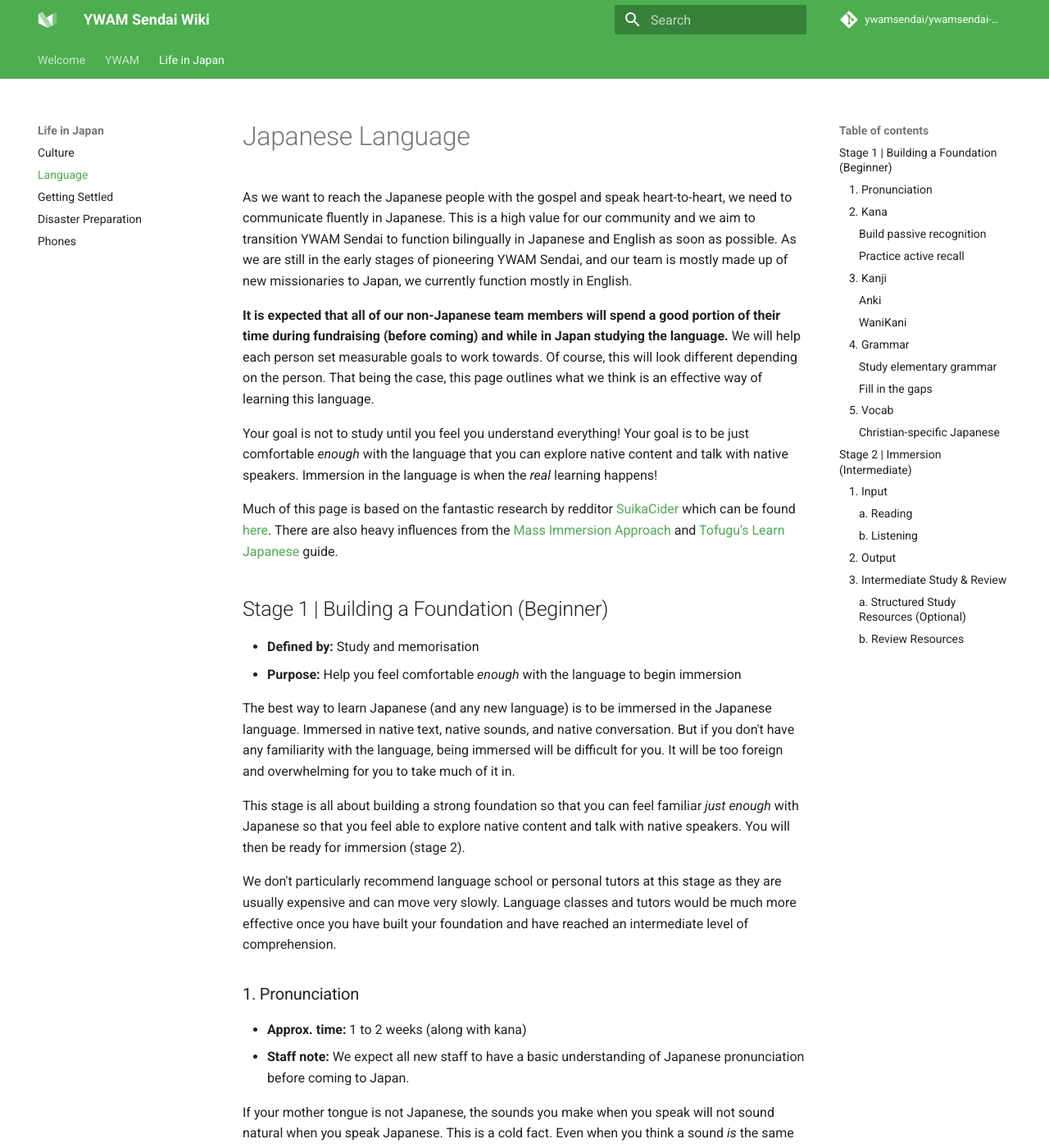
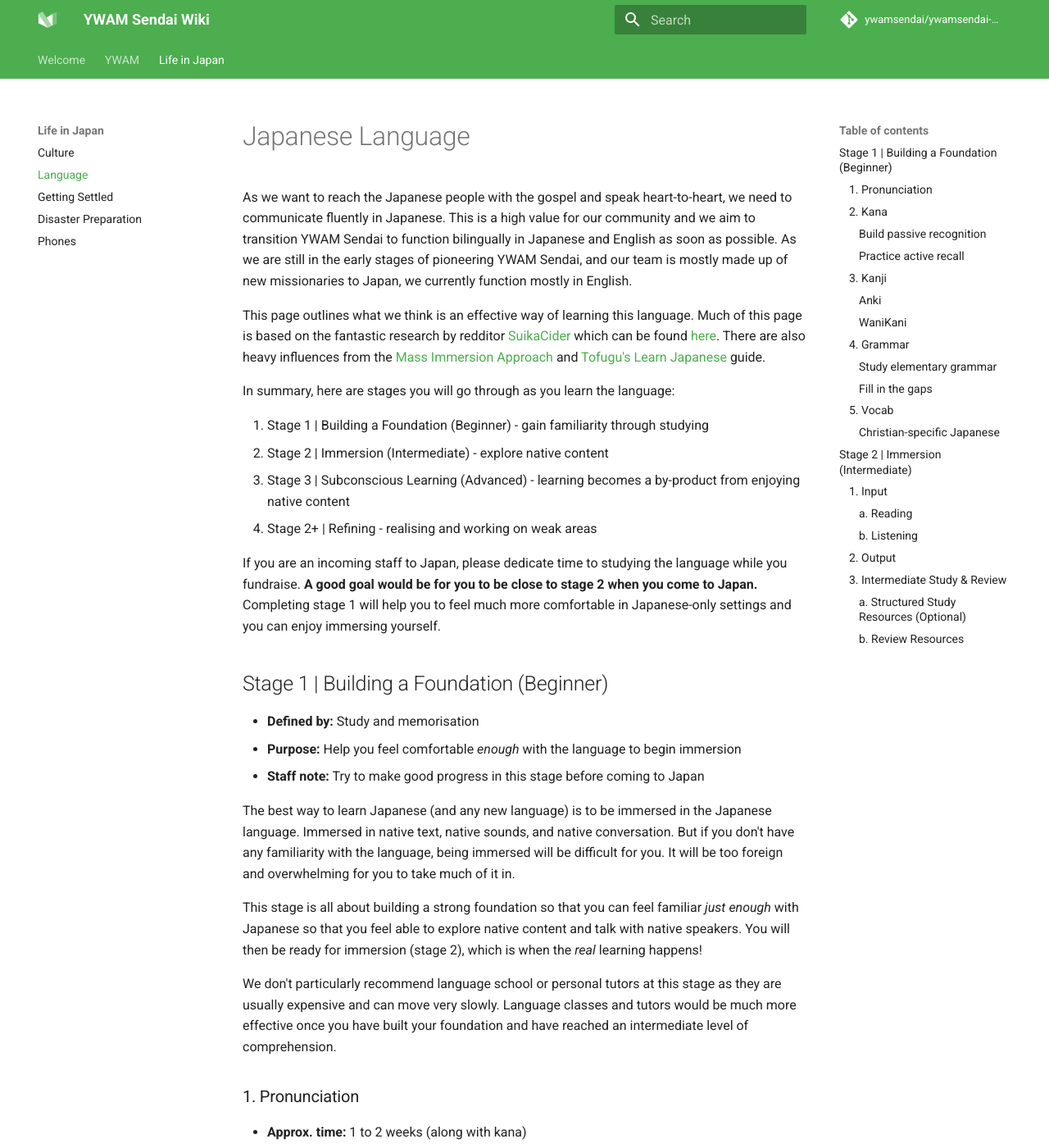
Before and after one commit to ywamsendai/ywamsendai-wiki, an MkDocs documentation site: the page built from docs/lifeinjapan/language.md, in a window 1280 px wide and 1400 px high. Shown: the whole window at 82% size. Built offline with MkDocs 1.6.1 and Material for MkDocs 9.7.7, drawn with Linux system fonts in a browser that asks for light colours; comment, search, counter and statistics services are not loaded; some of the changed text lies outside the part shown.

Commit message:
added a summary at the start

```diff
--- a/docs/lifeinjapan/language.md
+++ b/docs/lifeinjapan/language.md
@@ -2,27 +2,32 @@
 
 As we want to reach the Japanese people with the gospel and speak heart-to-heart, we need to communicate fluently in Japanese. This is a high value for our community and we aim to transition YWAM Sendai to function bilingually in Japanese and English as soon as possible. As we are still in the early stages of pioneering YWAM Sendai, and our team is mostly made up of new missionaries to Japan, we currently function mostly in English.
 
-**It is expected that all of our non-Japanese team members will spend a good portion of their time during fundraising (before coming) and while in Japan studying the language.** We will help each person set measurable goals to work towards. Of course, this will look different depending on the person. That being the case, this page outlines what we think is an effective way of learning this language.
+This page outlines what we think is an effective way of learning this language. Much of this page is based on the fantastic research by redditor [SuikaCider](https://www.reddit.com/user/SuikaCider/) which can be found [here](https://docs.google.com/document/d/10bRzVblKVOsQJjTc2PIi1Gbj_LrsJCkMkh0SutXCZdI/edit#). There are also heavy influences from the [Mass Immersion Approach](https://massimmersionapproach.com/) and [Tofugu's Learn Japanese](https://www.tofugu.com/learn-japanese/) guide.
 
-Your goal is not to study until you feel you understand everything! Your goal is to be just comfortable *enough* with the language that you can explore native content and talk with native speakers. Immersion in the language is when the *real* learning happens!
+In summary, here are stages you will go through as you learn the language:
 
-Much of this page is based on the fantastic research by redditor [SuikaCider](https://www.reddit.com/user/SuikaCider/) which can be found [here](https://docs.google.com/document/d/10bRzVblKVOsQJjTc2PIi1Gbj_LrsJCkMkh0SutXCZdI/edit#). There are also heavy influences from the [Mass Immersion Approach](https://massimmersionapproach.com/) and [Tofugu's Learn Japanese](https://www.tofugu.com/learn-japanese/) guide.
+1. Stage 1 | Building a Foundation (Beginner) - gain familiarity through studying
+2. Stage 2 | Immersion (Intermediate) - explore native content
+3. Stage 3 | Subconscious Learning (Advanced) - learning becomes a by-product from enjoying native content
+4. Stage 2+ | Refining - realising and working on weak areas
+
+If you are an incoming staff to Japan, please dedicate time to studying the language while you fundraise. **A good goal would be for you to be close to stage 2 when you come to Japan.** Completing stage 1 will help you to feel much more comfortable in Japanese-only settings and you can enjoy immersing yourself.
 
 ## Stage 1 | Building a Foundation (Beginner)
 
 * **Defined by:** Study and memorisation
 * **Purpose:** Help you feel comfortable *enough* with the language to begin immersion
+* **Staff note:** Try to make good progress in this stage before coming to Japan
 
 The best way to learn Japanese (and any new language) is to be immersed in the Japanese language. Immersed in native text, native sounds, and native conversation. But if you don't have any familiarity with the language, being immersed will be difficult for you. It will be too foreign and overwhelming for you to take much of it in.
 
-This stage is all about building a strong foundation so that you can feel familiar *just enough* with Japanese so that you feel able to explore native content and talk with native speakers. You will then be ready for immersion (stage 2).
+This stage is all about building a strong foundation so that you can feel familiar *just enough* with Japanese so that you feel able to explore native content and talk with native speakers. You will then be ready for immersion (stage 2), which is when the *real* learning happens!
 
 We don't particularly recommend language school or personal tutors at this stage as they are usually expensive and can move very slowly. Language classes and tutors would be much more effective once you have built your foundation and have reached an intermediate level of comprehension.
 
 ### 1. Pronunciation
 
 * **Approx. time:** 1 to 2 weeks (along with kana)
-* **Staff note:** We expect all new staff to have a basic understanding of Japanese pronunciation before coming to Japan.
 
 If your mother tongue is not Japanese, the sounds you make when you speak will not sound natural when you speak Japanese. This is a cold fact. Even when you think a sound *is* the same as your mother tongue, chances are there is subtle difference. But don't be discouraged! Once you realise this, then you can understand just *what are* the Japanese sounds. You can then begin to learn and practice in order to train your tongue. It is probably optimal to do this, even briefly, before moving on to the kana. This is so you don't develop bad pronunciation habits.
 
@@ -45,7 +50,6 @@ As you proceed to learn kana, keep these concepts in mind to solidify your under
 ### 2. Kana
 
 * **Approx. time:** 1 to 2 weeks (along with kana)
-* **Staff note:** We expect all new staff to be able to read both hiragana and katakana before coming to Japan.
 
 Time to attach the sounds you have learnt to Japanese symbols. Hiragana and katakana are the basic syllabic scripts that make up the Japanese writing system, along with Kanji (Chinese characters).
 
@@ -82,7 +86,6 @@ This part will likely take around a month or so. You can do this while moving fo
 
 * **When to start:** After understanding pronunciation and kana
 * **Approx. time:** 6 months (along with grammar and vocab)
-* **Staff note:** We expect all new staff to be making good progress with kanji memorisation before coming to Japan
 
 Before learning grammar and vocabulary, we recommended you start learning kanji as it will make learning grammar and vocab easier in the long run. As there are thousands of them, and they can look extremely complex, learning kanji can seem very daunting. But as long as you have a good system in place, you will be surprised by how many you can understand in a short amount of time!
 
@@ -119,7 +122,6 @@ Give yourself around 1 week to get comfortable learning kanji before moving on t
 
 * **When to start:** After around 1 week of learning kanji
 * **Approx. time:** 6 months (along with grammar and vocab)
-* **Staff note:** We expect all new staff to be making good progress with elementary grammar before coming to Japan
 
 #### Study elementary grammar
 
@@ -161,7 +163,6 @@ You now have a solid foundation! You should now be ready to find resources indep
 
 * **When to start:** After around 1 week of learning grammar
 * **Approx. time:** 6 months (along with grammar and vocab)
-* **Staff note:** We expect all new staff to be making good progress on building a vocab core before coming to Japan
 
 The best way to build up vocabulary is to be immersed in the language (e.g. reading books). But when everything is above your level, this is impossible! So our aim is to build up a core of vocab that will help native content feel tolerable (stage 2).
 
@@ -198,6 +199,8 @@ Here are some places to find easier to read native content:
 
 [NHK Easy News](https://www3.nhk.or.jp/news/easy/) |  [Matcha](https://matcha-jp.com/easy) | [Watanoc](http://watanoc.com/) | [Satori Reader](https://www.satorireader.com/) | [LingQ’s Mini Stories](https://www.lingq.com/en/learn-japanese-online/courses/411402/) | [Other NHK](https://www3.nhk.or.jp/nhkworld/en/learnjapanese/)
 
+It would also be good to start becoming familiar with a Japanese translation of the Bible. One of the most common translations is the [新改訳聖書](https://www.seisho.or.jp/) (New Japanese Bible). Look up familiar passages and see what you can understand!
+
 #### b. Listening
 
 Here are some resources you can use to advance your listening capability.
@@ -206,7 +209,9 @@ Here are some resources you can use to advance your listening capability.
 
 ### 2. Output
 
-Its time to output everything you have been learning and inputting! The best way to do this is to make native Japanese friends! Here are some ways you can do this:
+Its time to output what you have been learning and inputting!
+
+The best way to do this is to make native Japanese friends! Here are some ways you can do this:
 
 * Meet people at church
 * Find local club activities where you can do various things with local people, such as sports, cooking, knitting, reading manga, language exchange etc.
```
